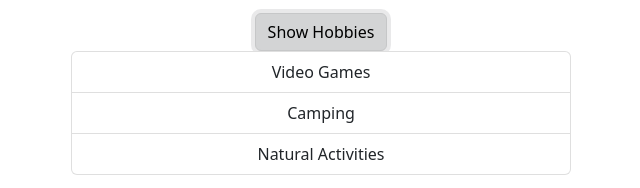
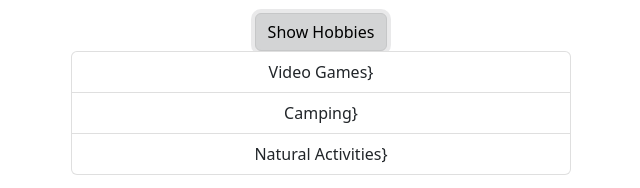
Before and after one commit to tarikceylan/tarikceylan.com, a website: page index.html in a window 1280 px wide. Both pictures are taken after a click on the button "Show Hobbies". Shown: the part 589-777 px from the top of the page, 319-959 px from the left. Drawn offline with nearby package versions, Linux system fonts and the light colour scheme.

Commit message:
Sepearate JSONP

```diff
--- /dev/null
+++ b/assets/js/main.js
@@ -0,0 +1,12 @@
+let cb = (data) => {
+
+    $('.hobbies').click(() => {
+        _.forEach( data.hobbies, (hobby) => {
+          if($('.hobbies-list > li').length < data.hobbies.length) {
+            $('.hobbies-list').append(`<li class="hobbies-list-item list-group-item"> ${hobby}}`);
+          } else  {
+            $('.hobbies-list').toggleClass('no-show');
+          }
+        });
+      });
+    }
--- a/index.html
+++ b/index.html
@@ -63,25 +63,15 @@
   </main>
 
   <script src="/node_modules/jquery/dist/jquery.js"></script>
-  <script src="/assets/js/main.js"></script>
+  <script src="/assets/js/main.js?callback=cb"></script>
   <script src="/assets/js/app.js"></script>
+  <script src="/node_modules/lodash/lodash.js"></script>
 
   <script>
-     cb = function(data) {
 
-        $('.hobbies').click(() => {
-            data.hobbies.forEach( hobby => {
-              if($('.hobbies-list > li').length < data.hobbies.length) {
-                $('.hobbies-list').append(`<li class="hobbies-list-item list-group-item"> ${hobby}`);
-              } else  {
-                $('.hobbies-list').toggleClass('no-show');
-              }
-            });
-          });
-        }
   </script>
 
-   <script src="hobbies.js?callback=cb"></script>
+   <script src="hobbies.js"></script>
 
 </body>
 
```
